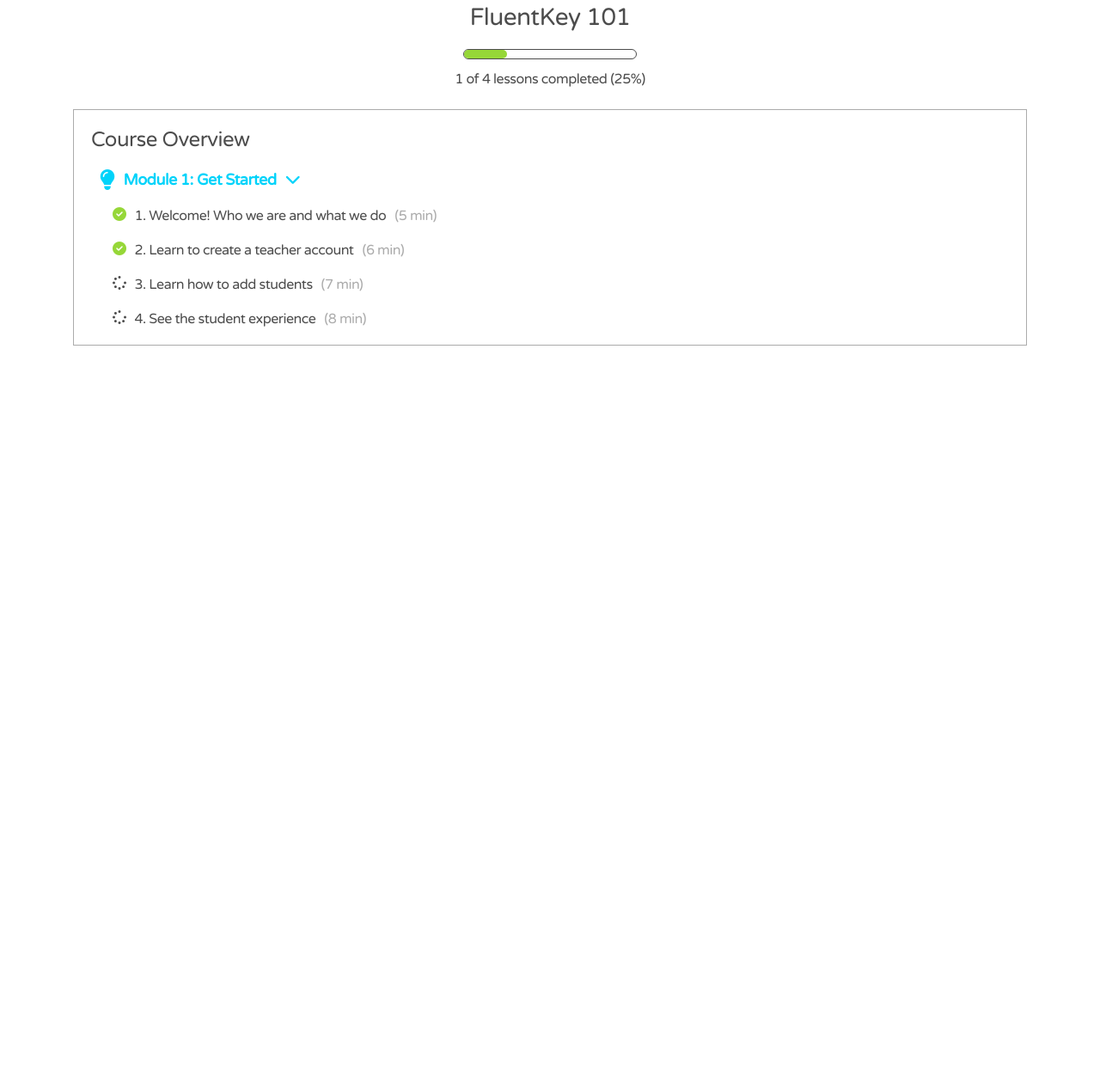
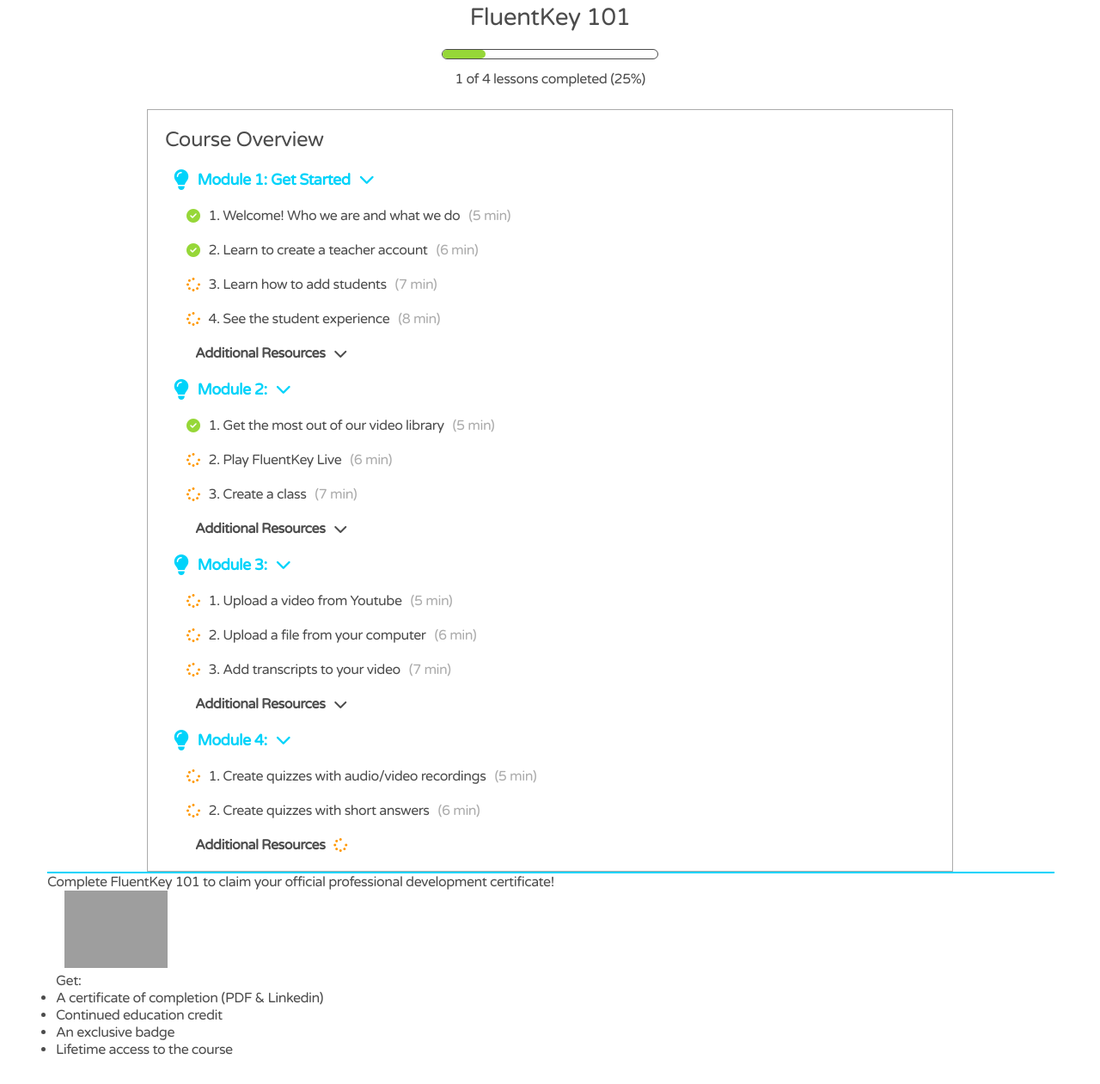
Before and after one commit to hugoxiong5/fluentkey-pd, a plain HTML site: page index.html in a window 1280 px wide. Shown: the part 325-1586 px from the top of the page at 86% size. Before the commit the page ends 800 px from the top, so only its background shows below. Drawn offline with Linux system fonts and the light colour scheme; grey boxes are pictures that could not be loaded.

Commit message:
added certificate info skeleton

```diff
--- a/index.css
+++ b/index.css
@@ -27,6 +27,10 @@
 a:visited {
   color: inherit;
   text-decoration: none;
+}
+
+.hover {
+  cursor: pointer;
 }
 
 .color-default {
@@ -91,7 +95,7 @@
   flex-direction: column;
   justify-content: center;
   align-items: center;
-  margin: 30px;
+  margin: 30px 0px;
   text-align: center;
 }
 
@@ -174,13 +178,12 @@
   border-radius: 8px;
   margin-top: 10px;
   margin-bottom: 10px;
-  width: 250px;
 }
 
 .progress-bar .whole {
   grid-area: bar;
   border: 1px solid;
-  width: 200px;
+  width: 250px;
 }
 
 .progress-bar .current {
@@ -212,9 +215,9 @@
 }
 
 .course-content {
-  border: .5px solid rgba(0, 0, 0, 0.329);
-  margin-left: 30px;
-  margin-right: 30px;
+  border: 0.5px solid rgba(0, 0, 0, 0.329);
+  width: 80%;
+  margin: auto;
 }
 
 .module-title-container {
@@ -236,6 +239,10 @@
   font-size: 24px;
 }
 
+.fa-spinner {
+  color: #ff9800;
+}
+
 .module-title {
   font-weight: bold;
 }
@@ -245,14 +252,42 @@
   margin-left: 45px;
   font-size: 16px;
   display: flex;
+  align-items: center;
+}
+
+.fa-check-circle {
+  color: #96d738;
 }
 
 .lesson-text {
   margin: 0px 10px;
 }
 
-.fa-check-circle {
-  color: #96d738;
+.resources {
+  font-weight: bold;
+}
+
+.certificate-info {
+  display: flex;
+  flex-wrap: wrap;
+}
+
+.certificate-caption {
+  flex-basis: 100%;
+}
+
+.certificate-container img {
+  width: 40%;
+  height: 40%;
+  object-fit: contain;
+}
+
+ul {
+  margin-left: 10px;
+}
+
+footer {
+  margin: 50px;
 }
 
 @media (min-width: 768px) {
--- a/index.html
+++ b/index.html
@@ -58,7 +58,7 @@
             </div>
           </div>
           <div class="module">
-            <div class="module-title-container">
+            <div class="module-title-container hover">
               <i class="fas fa-lightbulb color-primary"></i>
               <div class="module-title color-primary">
                 Module 1: Get Started
@@ -68,32 +68,156 @@
             <div class="module-lessons-container">
               <div class="lesson-container">
                 <i class="fas fa-check-circle"></i>
-                <a class="lesson-text">1. Welcome! Who we are and what we do</a>
+                <a href="" class="lesson-text hover"
+                  >1. Welcome! Who we are and what we do</a
+                >
                 <div class="lesson-time color-grayout">(5 min)</div>
               </div>
               <div class="lesson-container">
                 <i class="fas fa-check-circle"></i>
-                <a class="lesson-text">2. Learn to create a teacher account</a>
+                <a href="" class="lesson-text hover"
+                  >2. Learn to create a teacher account</a
+                >
                 <div class="lesson-time color-grayout">(6 min)</div>
               </div>
               <div class="lesson-container">
                 <i class="fas fa-spinner"></i>
-                <a class="lesson-text">3. Learn how to add students</a>
+                <a href="/hello" class="lesson-text hover"
+                  >3. Learn how to add students</a
+                >
                 <div class="lesson-time color-grayout">(7 min)</div>
               </div>
               <div class="lesson-container">
                 <i class="fas fa-spinner"></i>
-                <a class="lesson-text">4. See the student experience</a>
+                <a href="" class="lesson-text hover"
+                  >4. See the student experience</a
+                >
                 <div class="lesson-time color-grayout">(8 min)</div>
+              </div>
+              <div class="lesson-container resources hover">
+                <div class="lesson-text">Additional Resources</div>
+                <i class="fas fa-chevron-down"></i>
+              </div>
+            </div>
+          </div>
+          <div class="module">
+            <div class="module-title-container hover">
+              <i class="fas fa-lightbulb color-primary"></i>
+              <div class="module-title color-primary">
+                Module 2:
+              </div>
+              <i class="fas fa-chevron-down color-primary"></i>
+            </div>
+            <div class="module-lessons-container">
+              <div class="lesson-container">
+                <i class="fas fa-check-circle"></i>
+                <a href="" class="lesson-text hover"
+                  >1. Get the most out of our video library</a
+                >
+                <div class="lesson-time color-grayout">(5 min)</div>
+              </div>
+              <div class="lesson-container">
+                <i class="fas fa-spinner"></i>
+                <a href="" class="lesson-text hover">2. Play FluentKey Live</a>
+                <div class="lesson-time color-grayout">(6 min)</div>
+              </div>
+              <div class="lesson-container">
+                <i class="fas fa-spinner"></i>
+                <a href="/hello" class="lesson-text hover">3. Create a class</a>
+                <div class="lesson-time color-grayout">(7 min)</div>
+              </div>
+              <div class="lesson-container resources hover">
+                <div class="lesson-text">Additional Resources</div>
+                <i class="fas fa-chevron-down"></i>
+              </div>
+            </div>
+          </div>
+          <div class="module">
+            <div class="module-title-container hover">
+              <i class="fas fa-lightbulb color-primary"></i>
+              <div class="module-title color-primary">
+                Module 3:
+              </div>
+              <i class="fas fa-chevron-down color-primary"></i>
+            </div>
+            <div class="module-lessons-container">
+              <div class="lesson-container">
+                <i class="fas fa-spinner"></i>
+                <a href="" class="lesson-text hover"
+                  >1. Upload a video from Youtube</a
+                >
+                <div class="lesson-time color-grayout">(5 min)</div>
+              </div>
+              <div class="lesson-container">
+                <i class="fas fa-spinner"></i>
+                <a href="" class="lesson-text hover"
+                  >2. Upload a file from your computer</a
+                >
+                <div class="lesson-time color-grayout">(6 min)</div>
+              </div>
+              <div class="lesson-container">
+                <i class="fas fa-spinner"></i>
+                <a href="/hello" class="lesson-text hover"
+                  >3. Add transcripts to your video</a
+                >
+                <div class="lesson-time color-grayout">(7 min)</div>
+              </div>
+              <div class="lesson-container resources hover">
+                <div class="lesson-text">Additional Resources</div>
+                <i class="fas fa-chevron-down"></i>
+              </div>
+            </div>
+          </div>
+          <div class="module">
+            <div class="module-title-container hover">
+              <i class="fas fa-lightbulb color-primary"></i>
+              <div class="module-title color-primary">
+                Module 4:
+              </div>
+              <i class="fas fa-chevron-down color-primary"></i>
+            </div>
+            <div class="module-lessons-container">
+              <div class="lesson-container">
+                <i class="fas fa-spinner"></i>
+                <a href="" class="lesson-text hover"
+                  >1. Create quizzes with audio/video recordings</a
+                >
+                <div class="lesson-time color-grayout">(5 min)</div>
+              </div>
+              <div class="lesson-container">
+                <i class="fas fa-spinner"></i>
+                <a href="" class="lesson-text hover"
+                  >2. Create quizzes with short answers</a
+                >
+                <div class="lesson-time color-grayout">(6 min)</div>
+              </div>
+              <div class="lesson-container resources hover">
+                <div class="lesson-text">Additional Resources</div>
+                <i class="fas fa-spinner"></i>
               </div>
             </div>
           </div>
         </div>
       </div>
     </div>
-    <footer>
+    <hr class="styled-seperator" />
+    <div< class="certificate-info">
+      <div class="certificate-caption">Complete FluentKey 101 to claim your official professional development certificate!</div>
+      <div class="certificate-container">
+        <img src="certificate.png">
+        <ul>Get:
+          <li>A certificate of completion (PDF & Linkedin)</li>
+          <li>Continued education credit</li>
+          <li>An exclusive badge</li>
+          <li>Lifetime access to the course</li>
+        </ul>
 
-    </footer>
+
+
+
+      </div>
+    </div>
+    <footer></footer>
     <script src="index.js"></script>
   </body>
 </html>
```
Also changed, not shown: 1 other file.
